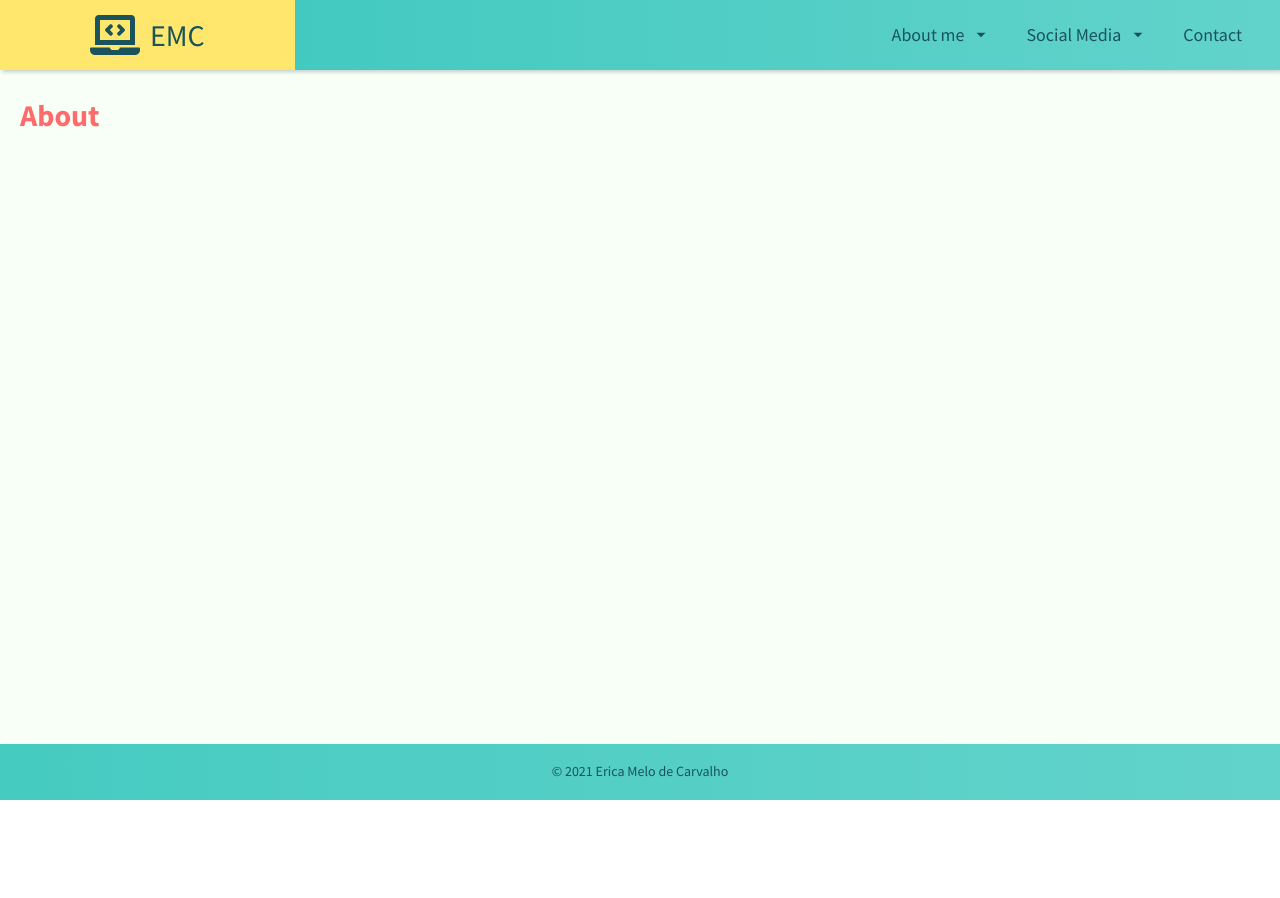
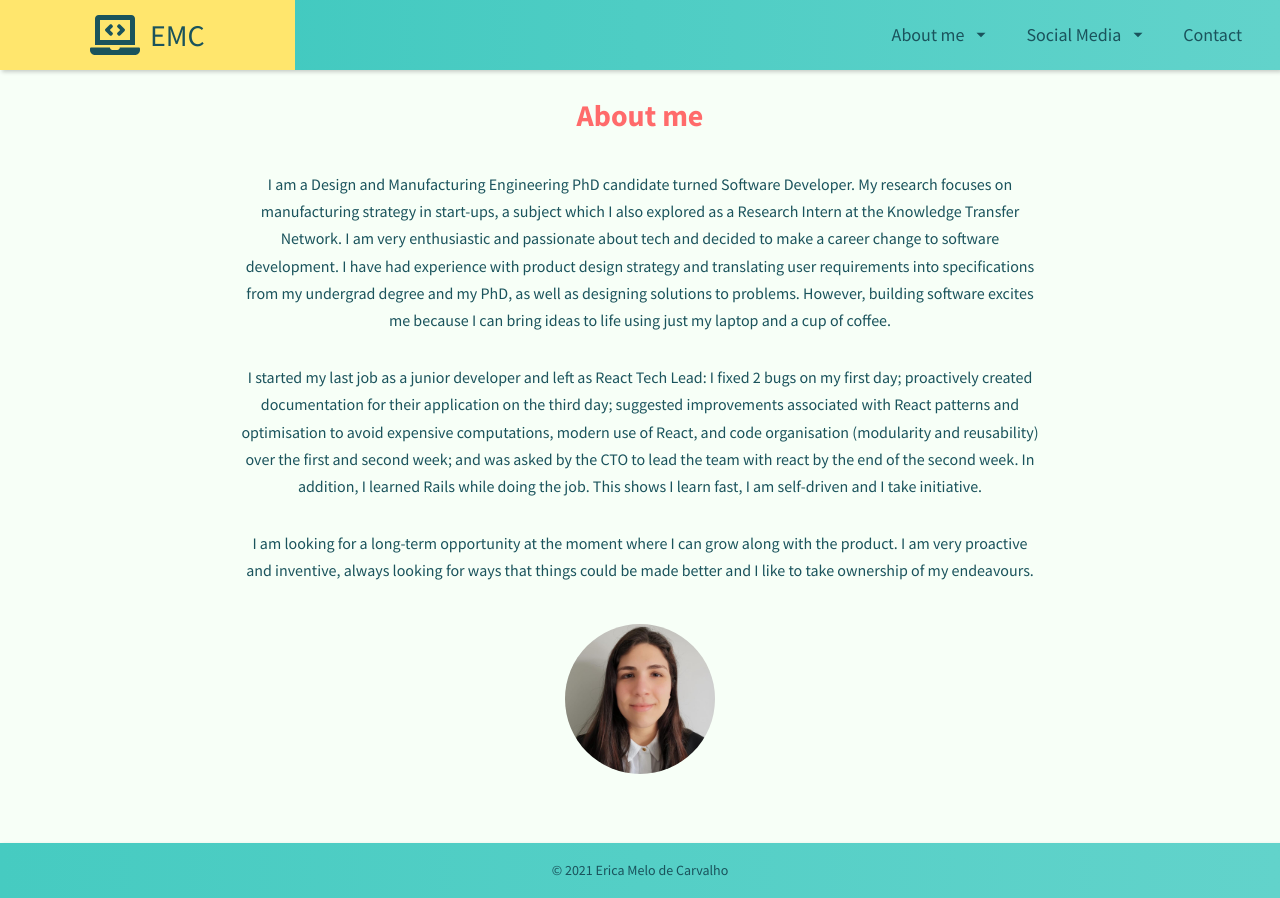
Before and after one commit to ericamcar/my-website, a Next.js app: page /about-me in a window 1280 px wide. Before the commit the page ends 800 px from the top, so only its background shows below. Built offline with nearby package versions, Linux system fonts and the light colour scheme.

Commit message:
add about page

```diff
--- a/pages/about-me.tsx
+++ b/pages/about-me.tsx
@@ -1,10 +1,51 @@
 import type { NextPage } from "next";
+import Image from "next/image";
 
 const About: NextPage = () => {
   return (
-    <>
-      <h1 className="heading-primary">About</h1>
-    </>
+    <div>
+      <h1 className="heading-primary text-center">About me</h1>
+      <p className="about-text">
+        I am a Design and Manufacturing Engineering PhD candidate turned
+        Software Developer. My research focuses on manufacturing strategy in
+        start-ups, a subject which I also explored as a Research Intern at the
+        Knowledge Transfer Network. I am very enthusiastic and passionate about
+        tech and decided to make a career change to software development. I have
+        had experience with product design strategy and translating user
+        requirements into specifications from my undergrad degree and my PhD, as
+        well as designing solutions to problems. However, building software
+        excites me because I can bring ideas to life using just my laptop and a
+        cup of coffee.
+      </p>
+
+      <p className="about-text">
+        I started my last job as a junior developer and left as React Tech Lead:
+        I fixed 2 bugs on my first day; proactively created documentation for
+        their application on the third day; suggested improvements associated
+        with React patterns and optimisation to avoid expensive computations,
+        modern use of React, and code organisation (modularity and reusability)
+        over the first and second week; and was asked by the CTO to lead the
+        team with react by the end of the second week. In addition, I learned
+        Rails while doing the job. This shows I learn fast, I am self-driven and
+        I take initiative.
+      </p>
+
+      <p className="about-text">
+        I am looking for a long-term opportunity at the moment where I can grow
+        along with the product. I am very proactive and inventive, always
+        looking for ways that things could be made better and I like to take
+        ownership of my endeavours.
+      </p>
+      <div className="about-image">
+        <Image
+          className="about-image"
+          src="/images/me.jpeg"
+          alt=""
+          width="150"
+          height="150"
+        />
+      </div>
+    </div>
   );
 };
 
--- a/styles/globals.css
+++ b/styles/globals.css
@@ -208,7 +208,7 @@ body {
   min-height: 100vh;
   display: flex;
   flex-direction: column;
-  max-width: 140rem;
+  max-width: 180rem;
   margin: auto;
   background-color: #f7fff7; }
   @media only screen and (max-width: 75em) {
@@ -372,6 +372,17 @@ body {
   .navigation-checkbox:checked ~ .navigation-nav {
     transform: translateX(-21rem); } }
 
+.about-text {
+  text-align: center;
+  max-width: 80rem;
+  margin: auto;
+  margin-top: 3rem; }
+
+.about-image {
+  border-radius: 50%;
+  text-align: center;
+  margin: 4rem auto; }
+
 .cv-header {
   display: flex;
   justify-content: space-between; }
--- a/styles/sass/layout/_container.scss
+++ b/styles/sass/layout/_container.scss
@@ -3,7 +3,7 @@
   min-height: 100vh;
   display: flex;
   flex-direction: column;
-  max-width: 140rem;
+  max-width: 180rem;
   margin: auto;
   background-color: $color-light;
 
--- a/styles/sass/main.scss
+++ b/styles/sass/main.scss
@@ -11,5 +11,6 @@
 @import "layout/navigation";
 @import "layout/navigation-small";
 
+@import "pages/about";
 @import "pages/cv";
 @import "pages/home";
--- /dev/null
+++ b/styles/sass/pages/_about.scss
@@ -0,0 +1,14 @@
+.about {
+  &-text {
+    text-align: center;
+    max-width: 80rem;
+    margin: auto;
+    margin-top: 3rem;
+  }
+
+  &-image {
+    border-radius: 50%;
+    text-align: center;
+    margin: 4rem auto;
+  }
+}
```
